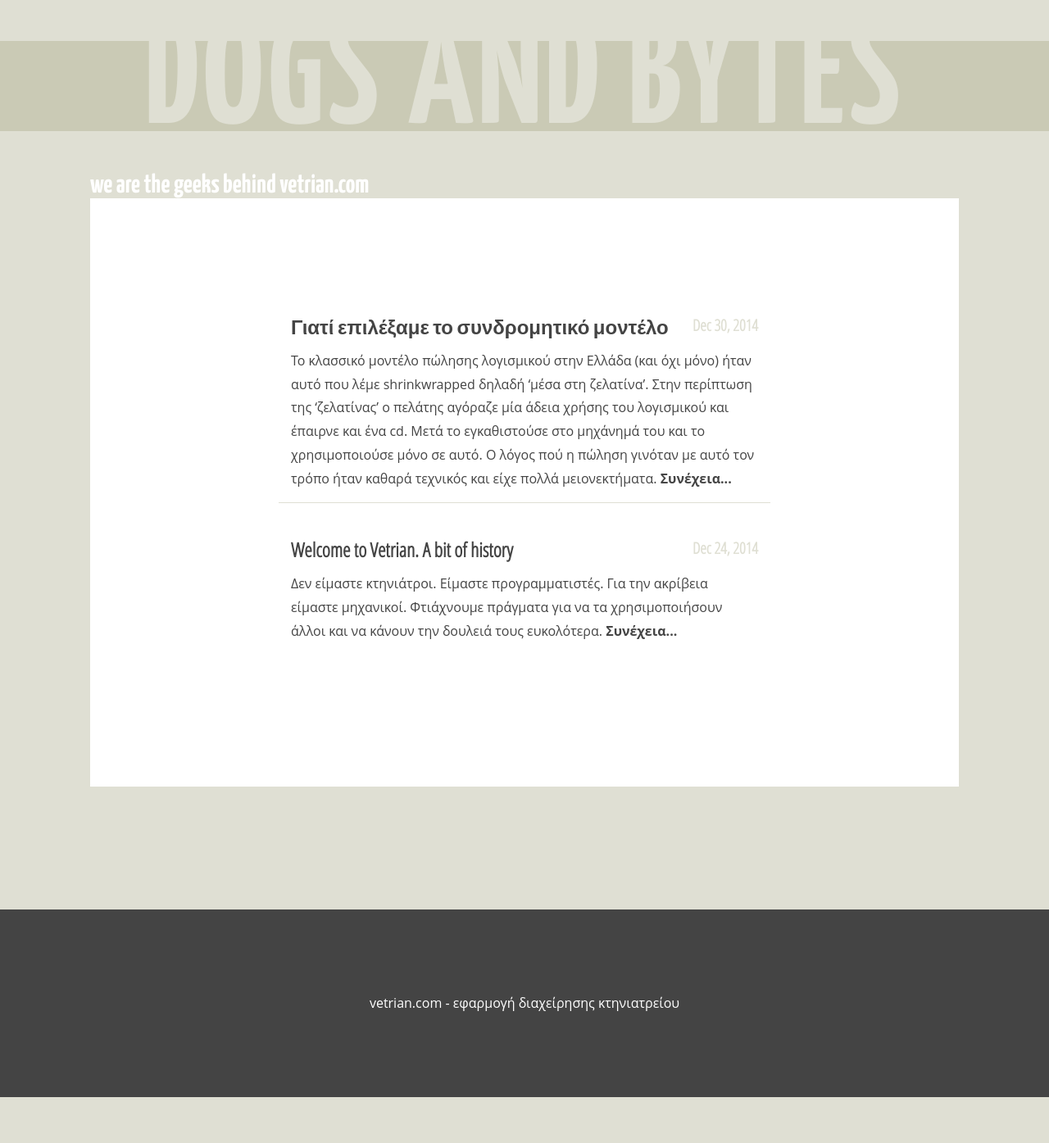
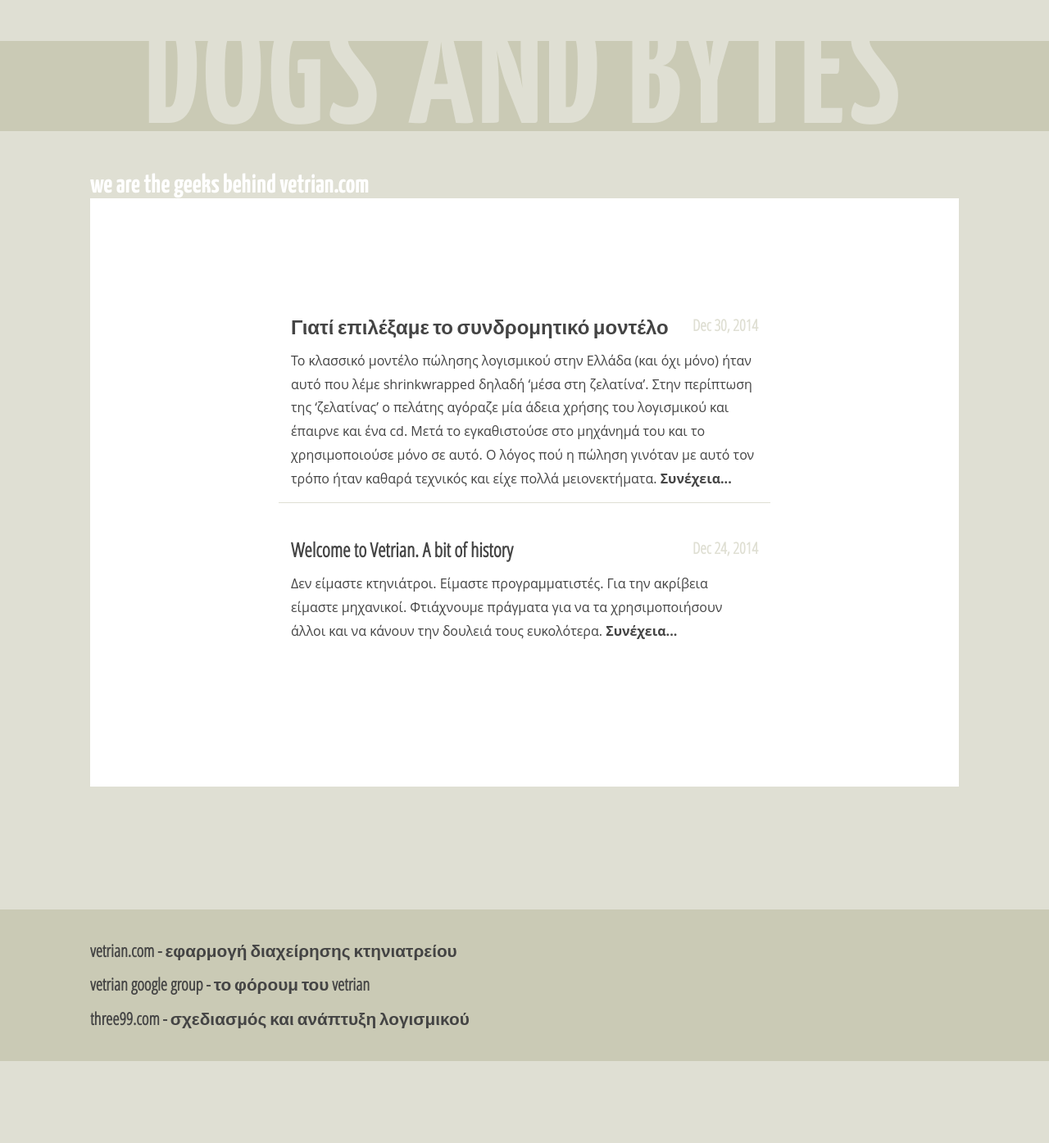
Before and after one commit to vassilis/vetrian-blog, a Jekyll site: the page built from index.html, in a window 1280 px wide. Shown: the whole page at 82% size. Built offline with Jekyll 4.4.1, drawn with Linux system fonts in a browser that asks for light colours; before the commit the page ends 1339 px from its top, so only the background shows below that.

Commit message:
added links in footer

```diff
--- a/_includes/footer.html
+++ b/_includes/footer.html
@@ -2,7 +2,9 @@
 
 <footer class="site-footer">
   <div class="wrapper">
-    <a href="https://vetrian.com">vetrian.com - εφαρμογή διαχείρησης κτηνιατρείου</a>
+    <a href="https://vetrian.com">vetrian.com - εφαρμογή διαχείρησης κτηνιατρείου</a><br>
+    <a href="http://groups.google.com/group/vetrian">vetrian google group - το φόρουμ του vetrian</a><br>
+    <a href="http://three99.com">three99.com - σχεδιασμός και ανάπτυξη λογισμικού</a>
   </div>
 </footer>
 
--- a/_sass/_base.scss
+++ b/_sass/_base.scss
@@ -131,15 +131,17 @@ body {
 }
 
 .site-footer {
-  background: #444;
+  background: darken(#DFDFD3, 10%);
   color: #FFF;
-  padding: 100px 30px;
+  margin-bottom: 100px;
+  font: 700 1.3em/1 'Open Sans Condensed', sans-serif;
   .wrapper {
-    max-width: 1000px;
+    line-height: 2;
+    max-width: 1060px;
     margin: 0 auto;
-    text-align: center;
+    padding: 30px;
     a {
-      color: #FFF;
+      color: #444;
       text-decoration: none;
       &:hover {
         text-decoration: underline;
```
